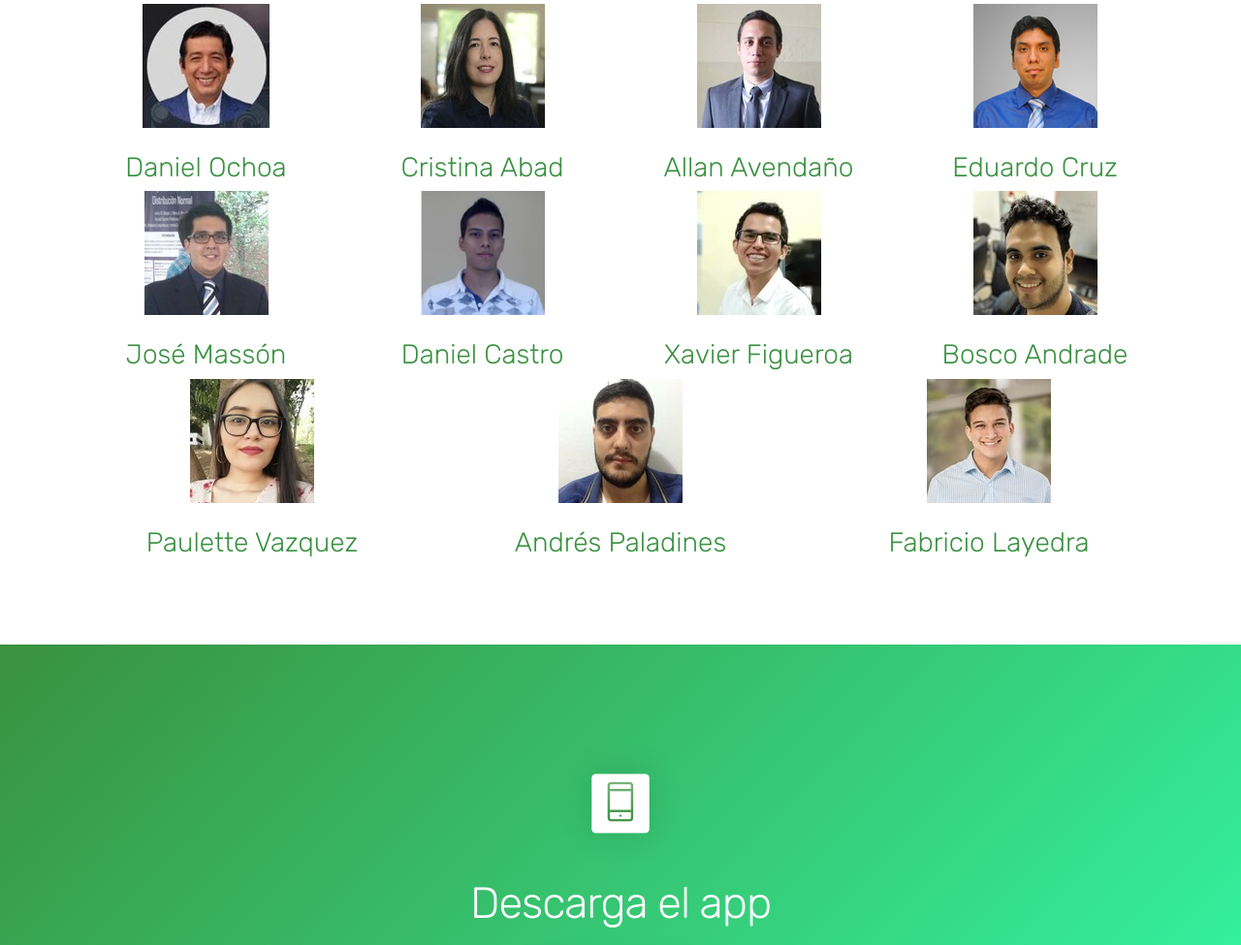
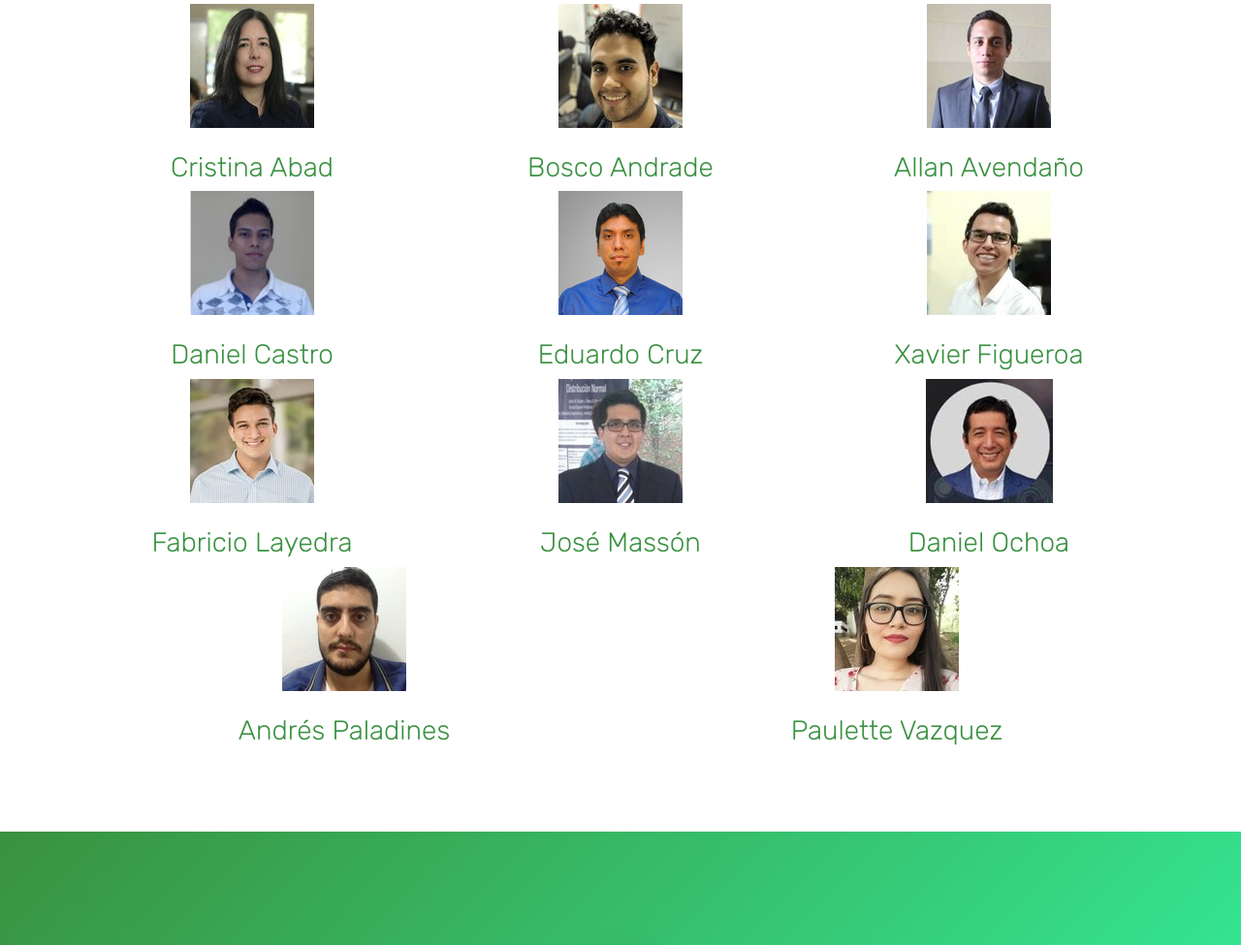
Before and after one commit to bplazaa/AutoSalud, a plain HTML site: page index.html in a window 1280 px wide. Shown: the part 1868-2843 px from the top of the page at 97% size. Drawn offline with nearby package versions, Linux system fonts and the light colour scheme.

Commit message:
Orden alfabético en equipo

```diff
--- a/index.html
+++ b/index.html
@@ -125,76 +125,80 @@
                 <h3>Equipo</h3>
             </div>
                 <div class="row">
-                    <div class="col-sm-3">
-                            <div class="team-single">
-                                <img src="images/colabs/DO.jpg">
-                                <h5 class="mt-4 mb-2">Daniel Ochoa</h5>
-                            </div>
-                    </div>
-                    <div class="col-sm-3">
+                    <div class="col-sm-4">
                             <div class="team-single">
                                 <img src="images/colabs/CA.jpg">
                                 <h5 class="mt-4 mb-2">Cristina Abad</h5>
                             </div>
                     </div>
-                    <div class="col-sm-3">
+                    <div class="col-sm-4">
+                            <div class="team-single">
+                                <img src="images/colabs/BA.jpg">
+                                <h5 class="mt-4 mb-2">Bosco Andrade</h5>
+                            </div>
+                    </div>
+                    <div class="col-sm-4">
                             <div class="team-single">
                                 <img src="images/colabs/AA.jpg">
                                 <h5 class="mt-4 mb-2">Allan Avendaño</h5>
                             </div>
                     </div>
-                    <div class="col-sm-3">
-                            <div class="team-single">
-                                <img src="images/colabs/EC.jpg">
-                                <h5 class="mt-4 mb-2">Eduardo Cruz</h5>
-                            </div>
-                    </div>
                 </div>
                 <div class="row">
-                    <div class="col-sm-3">
-                        <div class="team-single">
-                            <img src="images/colabs/JM.jpg">
-                            <h5 class="mt-4 mb-2">José Massón</h5>
-                        </div>
-                    </div>
-                    <div class="col-sm-3">
+
+                    <div class="col-sm-4">
                         <div class="team-single">
                             <img src="images/colabs/DC.jpg">
                             <h5 class="mt-4 mb-2">Daniel Castro</h5>
                         </div>
                     </div>
-                    <div class="col-sm-3">
+                    <div class="col-sm-4">
+                        <div class="team-single">
+                            <img src="images/colabs/EC.jpg">
+                            <h5 class="mt-4 mb-2">Eduardo Cruz</h5>
+                        </div>
+                    </div>
+                    <div class="col-sm-4">
                         <div class="team-single">
                             <img src="images/colabs/XF.jpg">
                             <h5 class="mt-4 mb-2">Xavier Figueroa</h5>
                         </div>
                     </div>
-                    <div class="col-sm-3">
-                            <div class="team-single">
-                                <img src="images/colabs/BA.jpg">
-                                <h5 class="mt-4 mb-2">Bosco Andrade</h5>
-                            </div>
-                    </div>
                 </div>
                 <div class="row">
-                    <div class="col-sm-4">
-                        <div class="team-single">
-                            <img src="images/colabs/PV.jpg">
-                            <h5 class="mt-4 mb-2">Paulette Vazquez</h5>
-                        </div>
-                    </div>
-                    <div class="col-sm-4">
-                        <div class="team-single">
-                            <img src="images/colabs/AP.jpg">
-                            <h5 class="mt-4 mb-2">Andrés Paladines</h5>
-                        </div>
-                    </div>
                     <div class="col-sm-4">
                         <div class="team-single">
                             <img src="images/colabs/FL.jpg">
                             <h5 class="mt-4 mb-2">Fabricio Layedra</h5>
                         </div>
                     </div>
+                    <div class="col-sm-4">
+                        <div class="team-single">
+                            <img src="images/colabs/JM.jpg">
+                            <h5 class="mt-4 mb-2">José Massón</h5>
+                        </div>
+                    </div>
+                    <div class="col-sm-4">
+                            <div class="team-single">
+                                <img src="images/colabs/DO.jpg">
+                                <h5 class="mt-4 mb-2">Daniel Ochoa</h5>
+                            </div>
+                    </div>
+                </div>
+                <div class="row">
+                    <div class="col-sm-6">
+                        <div class="team-single">
+                            <img src="images/colabs/AP.jpg">
+                            <h5 class="mt-4 mb-2">Andrés Paladines</h5>
+                        </div>
+                    </div>
+                    <div class="col-sm-6">
+                        <div class="team-single">
+                            <img src="images/colabs/PV.jpg">
+                            <h5 class="mt-4 mb-2">Paulette Vazquez</h5>
+                        </div>
+                    </div>
+
                 </div>
 
         </div>
```
